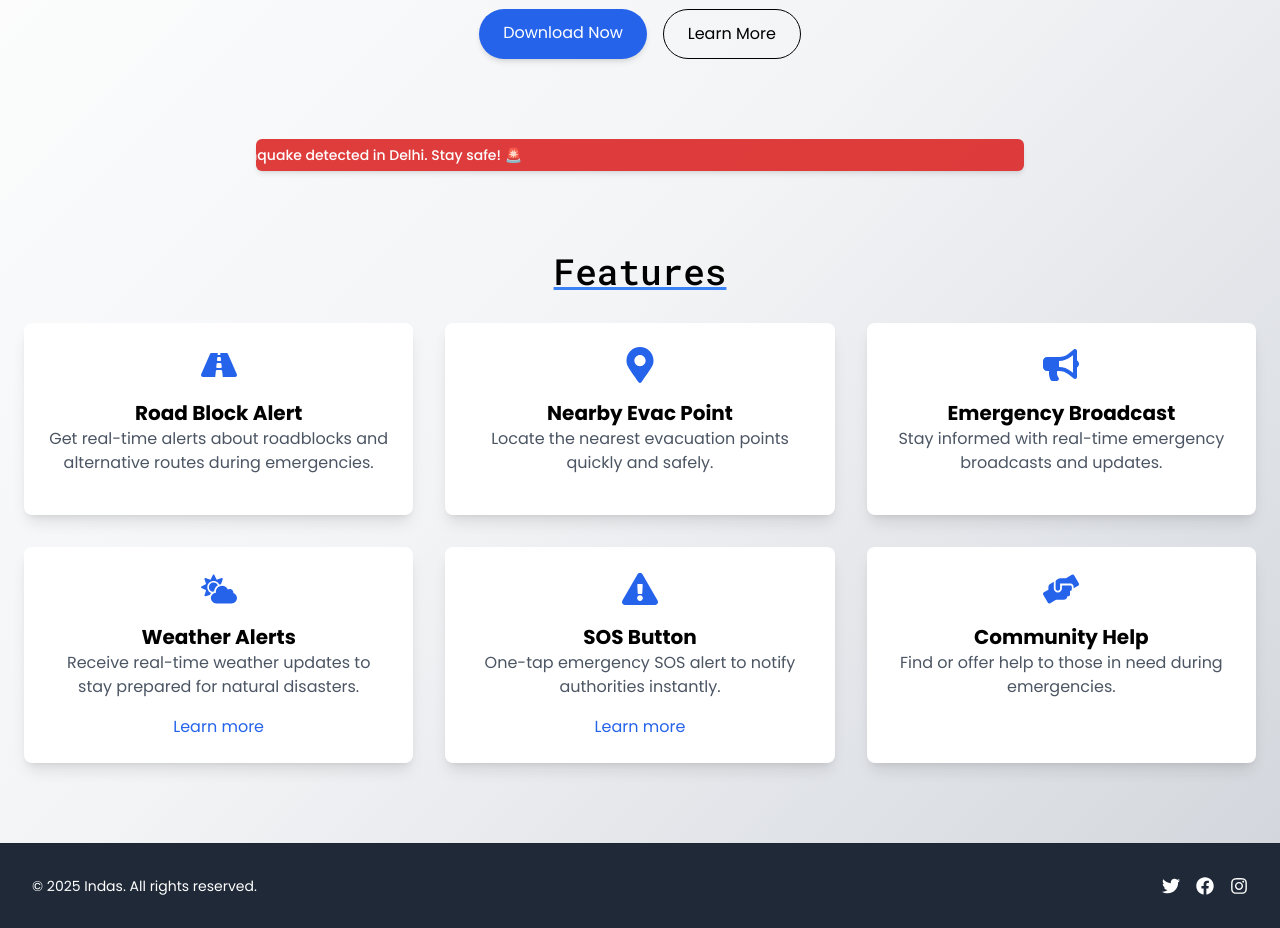
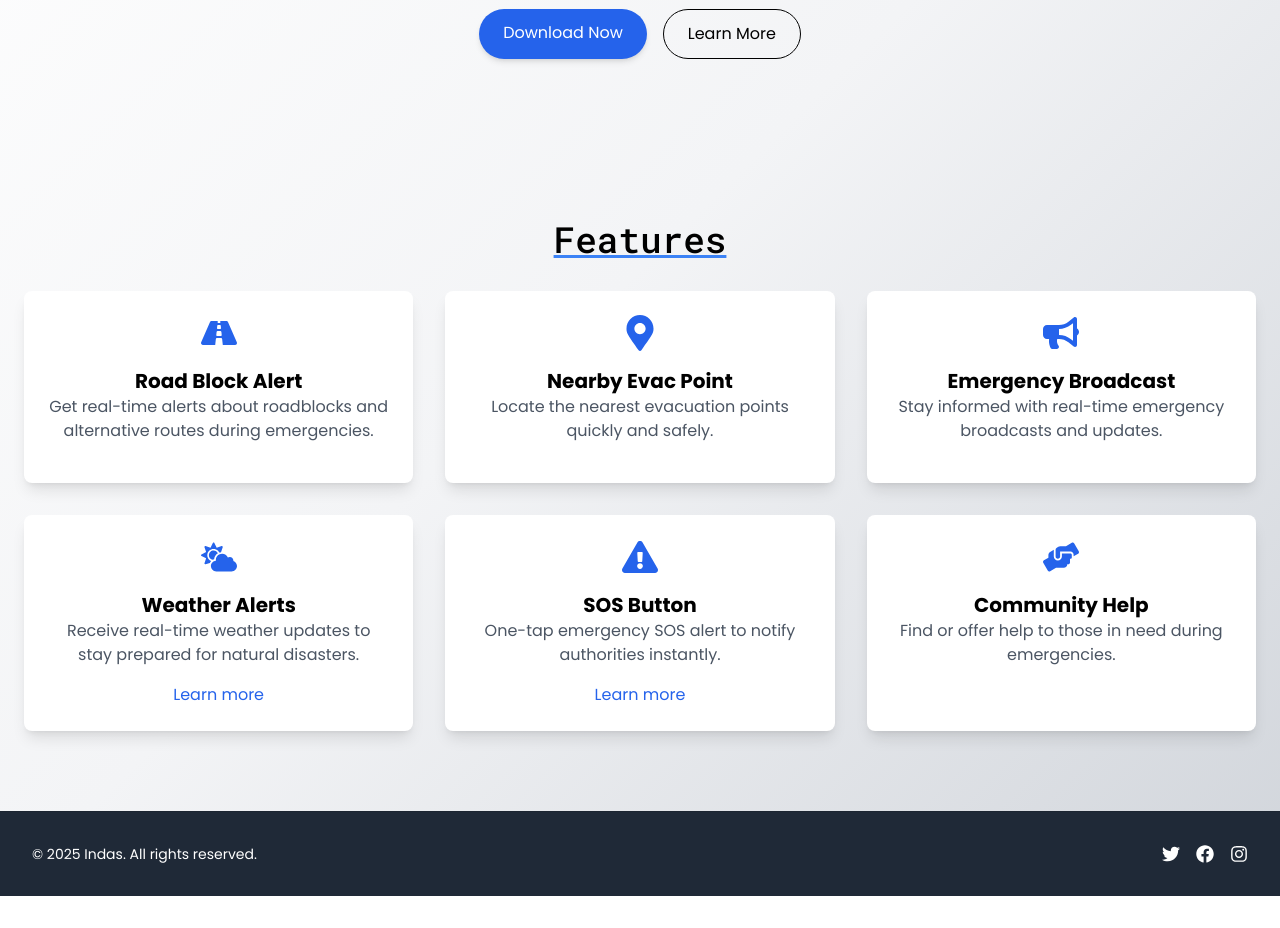
Before and after one commit to suruchi-jha/indas-0.1.0, a Next.js app in the folder client/: page / in a window 1280 px wide. Shown: the part 360-1288 px from the top of the page. After the commit the page ends 1256 px from the top, so only its background shows below. Built offline with nearby package versions, Linux system fonts and the light colour scheme.

Commit message:
added components to the file struct

```diff
--- /dev/null
+++ b/client/app/components/feature.jsx
@@ -0,0 +1,91 @@
+'use client';
+
+import Link from 'next/link';
+import {
+  FaRoad,
+  FaMapMarkerAlt,
+  FaBullhorn,
+  FaCloudSun,
+  FaHandsHelping,
+  FaExclamationTriangle,
+} from 'react-icons/fa';
+import { motion } from 'framer-motion';
+
+// Features Component
+const Features = () => {
+  const features = [
+    {
+      icon: <FaRoad />,
+      title: 'Road Block Alert',
+      desc: 'Get real-time alerts about roadblocks and alternative routes during emergencies.',
+    },
+    {
+      icon: <FaMapMarkerAlt />,
+      title: 'Nearby Evac Point',
+      desc: 'Locate the nearest evacuation points quickly and safely.',
+    },
+    {
+      icon: <FaBullhorn />,
+      title: 'Emergency Broadcast',
+      desc: 'Stay informed with real-time emergency broadcasts and updates.',
+    },
+    {
+      icon: <FaCloudSun />,
+      title: 'Weather Alerts',
+      desc: 'Receive real-time weather updates to stay prepared for natural disasters.',
+      link: '/features/weather-alerts',
+    },
+    {
+      icon: <FaExclamationTriangle />,
+      title: 'SOS Button',
+      desc: 'One-tap emergency SOS alert to notify authorities instantly.',
+      link: '/features/sos',
+    },
+    {
+      icon: <FaHandsHelping />,
+      title: 'Community Help',
+      desc: 'Find or offer help to those in need during emergencies.',
+    },
+  ];
+
+  return (
+    <section className="w-full py-12 sm:py-20">
+      <div className="container mx-auto px-4 sm:px-6">
+        {/* Section Heading */}
+        <h2 className="text-3xl sm:text-4xl font-medium underline decoration-blue-500 text-center font-mono mb-8">
+          Features
+        </h2>
+
+        {/* Features Grid */}
+        <div className="grid grid-cols-1 sm:grid-cols-3 gap-8">
+          {features.map((feature, i) => (
+            <motion.div
+              key={i}
+              className="bg-white p-6 rounded-lg shadow-lg hover:shadow-xl transform hover:-translate-y-2 transition-all flex flex-col items-center text-center"
+              whileHover={{ scale: 1.05 }}
+              whileTap={{ scale: 0.95 }}
+            >
+              {/* Feature Icon */}
+              <div className="text-4xl text-blue-600 mb-4">{feature.icon}</div>
+
+              {/* Feature Title */}
+              <h3 className="text-xl font-bold">{feature.title}</h3>
+
+              {/* Feature Description */}
+              <p className="text-gray-600 mb-4">{feature.desc}</p>
+
+              {/* Learn More Link (if applicable) */}
+              {feature.link && (
+                <Link href={feature.link} className="text-blue-600 hover:underline mt-auto">
+                  Learn more
+                </Link>
+              )}
+            </motion.div>
+          ))}
+        </div>
+      </div>
+    </section>
+  );
+};
+
+export default Features;
--- /dev/null
+++ b/client/app/components/footer.jsx
@@ -0,0 +1,45 @@
+'use client';
+
+import { FaTwitter, FaFacebook, FaInstagram } from 'react-icons/fa';
+
+// Footer Component
+const Footer = () => {
+  return (
+    <footer className="w-full p-6 sm:p-8 border-t border-black/10 bg-gray-800 text-white">
+      <div className="container mx-auto flex flex-col sm:flex-row justify-between items-center">
+        {/* Copyright Text */}
+        <p className="text-sm">&copy; {new Date().getFullYear()} Indas. All rights reserved.</p>
+
+        {/* Social Media Icons */}
+        <div className="flex gap-4 text-lg">
+          <a
+            href="https://twitter.com"
+            target="_blank"
+            rel="noopener noreferrer"
+            className="hover:text-blue-400 transition-all cursor-pointer"
+          >
+            <FaTwitter />
+          </a>
+          <a
+            href="https://facebook.com"
+            target="_blank"
+            rel="noopener noreferrer"
+            className="hover:text-blue-600 transition-all cursor-pointer"
+          >
+            <FaFacebook />
+          </a>
+          <a
+            href="https://instagram.com"
+            target="_blank"
+            rel="noopener noreferrer"
+            className="hover:text-pink-500 transition-all cursor-pointer"
+          >
+            <FaInstagram />
+          </a>
+        </div>
+      </div>
+    </footer>
+  );
+};
+
+export default Footer;
--- a/client/app/page.jsx
+++ b/client/app/page.jsx
@@ -1,102 +1,25 @@
 'use client';
-import Image from "next/image";
-import Link from "next/link";
-import { useEffect, useState } from "react";
-import { FaRoad, FaMapMarkerAlt, FaBullhorn, FaCloudSun, FaHandsHelping, FaExclamationTriangle, FaTwitter, FaFacebook, FaInstagram } from "react-icons/fa";
-import { motion } from "framer-motion";
-import Navbar from './components/navbar.jsx'; // Import the Navbar component
-import Hero from './components/hero.jsx'; // Import the Hero component
+
+import Link from 'next/link';
+import Navbar from './components/navbar'; // Import the Navbar component
+import Hero from './components/hero'; // Import the Hero component
+import Features from './components/feature'; // Import the Features component
+import Footer from './components/footer'; // Import the Footer component
 
 export default function Home() {
-  const [text, setText] = useState("");
-  const fullText = "Indas is your ultimate guide during emergencies. Detect earthquakes, find safe exits, and stay informed with real-time alerts.";
-  const [index, setIndex] = useState(0);
-
-  useEffect(() => {
-    if (index < fullText.length) {
-      const timeout = setTimeout(() => {
-        setText((prevText) => prevText + fullText[index]);
-        setIndex((prevIndex) => prevIndex + 1);
-      }, 50);
-      return () => clearTimeout(timeout);
-    }
-  }, [index, fullText]);
-
   return (
     <div className="min-h-screen flex flex-col font-sans bg-gradient-to-br from-white via-gray-100 to-gray-300">
-      {/* Navigation Bar */}
+      {/* Navbar */}
       <Navbar />
 
       {/* Hero Section */}
       <Hero />
 
-      {/* Live Alert Ticker (Shorter & Moving Text) */}
-      <section className="relative flex justify-center">
-        <div className="bg-red-600 text-white py-1.5 px-6 text-sm font-medium rounded-md shadow-md opacity-90 w-[60%] overflow-hidden whitespace-nowrap">
-          <div className="inline-block animate-marquee">
-            🚨 <strong>LIVE ALERT:</strong> Earthquake detected in Delhi. Stay safe! 🚨
-          </div>
-        </div>
-
-        {/* CSS for the scrolling effect */}
-        <style jsx>{`
-          @keyframes marquee {
-            from { transform: translateX(100%); }
-            to { transform: translateX(-100%); }
-          }
-          .animate-marquee {
-            display: inline-block;
-            white-space: nowrap;
-            animation: marquee 8s linear infinite;
-          }
-        `}</style>
-      </section>
-
       {/* Features Section */}
-      <section className="w-full py-12 sm:py-20">
-        <div className="container mx-auto px-4 sm:px-6">
-          <h2 className="text-3xl sm:text-4xl font-medium underline decoration-blue-500 text-center font-mono mb-8">
-            Features
-          </h2>
-          <div className="grid grid-cols-1 sm:grid-cols-3 gap-8">
-            {[
-              { icon: <FaRoad />, title: "Road Block Alert", desc: "Get real-time alerts about roadblocks and alternative routes during emergencies." },
-              { icon: <FaMapMarkerAlt />, title: "Nearby Evac Point", desc: "Locate the nearest evacuation points quickly and safely." },
-              { icon: <FaBullhorn />, title: "Emergency Broadcast", desc: "Stay informed with real-time emergency broadcasts and updates." },
-              { icon: <FaCloudSun />, title: "Weather Alerts", desc: "Receive real-time weather updates to stay prepared for natural disasters.", link: "/features/weather-alerts" },
-              { icon: <FaExclamationTriangle />, title: "SOS Button", desc: "One-tap emergency SOS alert to notify authorities instantly.", link: "/features/sos" },
-              { icon: <FaHandsHelping />, title: "Community Help", desc: "Find or offer help to those in need during emergencies." }
-            ].map((feature, i) => (
-              <motion.div key={i}
-                className="bg-white p-6 rounded-lg shadow-lg hover:shadow-xl transform hover:-translate-y-2 transition-all flex flex-col items-center text-center"
-                whileHover={{ scale: 1.05 }}
-                whileTap={{ scale: 0.95 }}
-              >
-                <div className="text-4xl text-blue-600 mb-4">{feature.icon}</div>
-                <h3 className="text-xl font-bold">{feature.title}</h3>
-                <p className="text-gray-600 mb-4">{feature.desc}</p>
-                {feature.link && (
-                  <Link href={feature.link} className="text-blue-600 hover:underline mt-auto">
-                    Learn more
-                  </Link>
-                )}
-              </motion.div>
-            ))}
-          </div>
-        </div>
-      </section>
+      <Features />
 
       {/* Footer */}
-      <footer className="w-full p-6 sm:p-8 border-t border-black/10 bg-gray-800 text-white">
-        <div className="container mx-auto flex flex-col sm:flex-row justify-between items-center">
-          <p className="text-sm">&copy; {new Date().getFullYear()} Indas. All rights reserved.</p>
-          <div className="flex gap-4 text-lg">
-            <FaTwitter className="hover:text-blue-400 transition-all cursor-pointer" />
-            <FaFacebook className="hover:text-blue-600 transition-all cursor-pointer" />
-            <FaInstagram className="hover:text-pink-500 transition-all cursor-pointer" />
-          </div>
-        </div>
-      </footer>
+      <Footer />
     </div>
   );
 }
```
